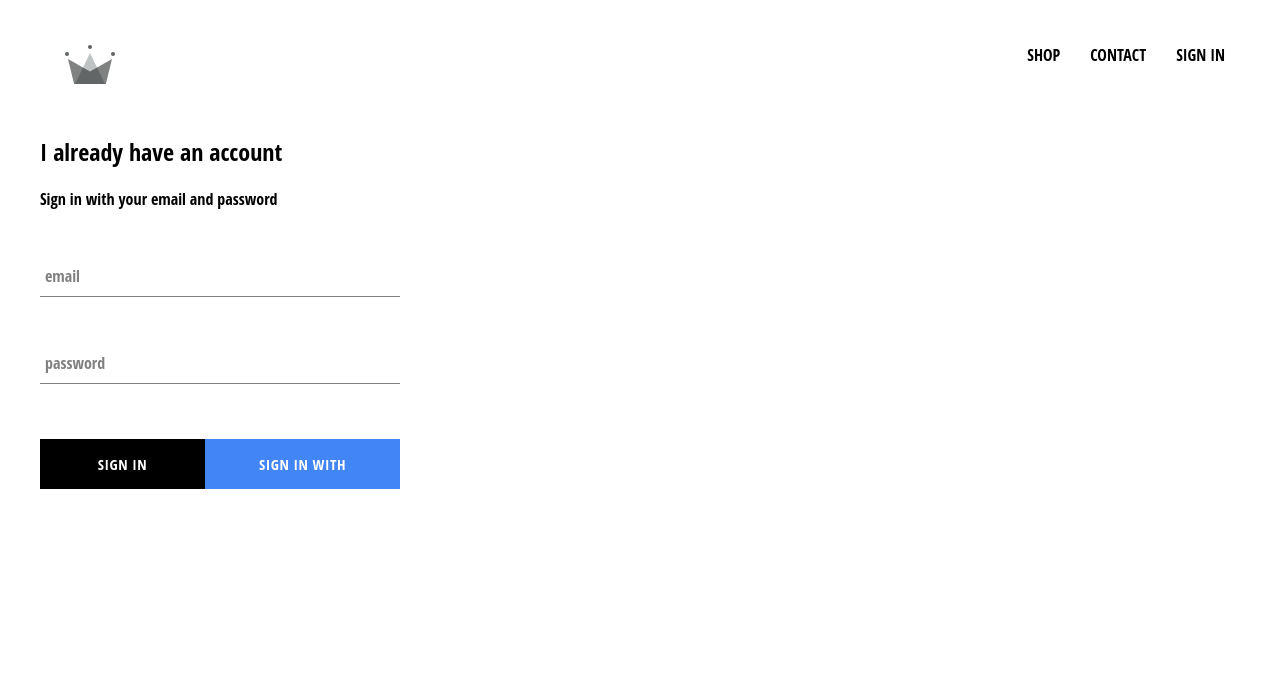
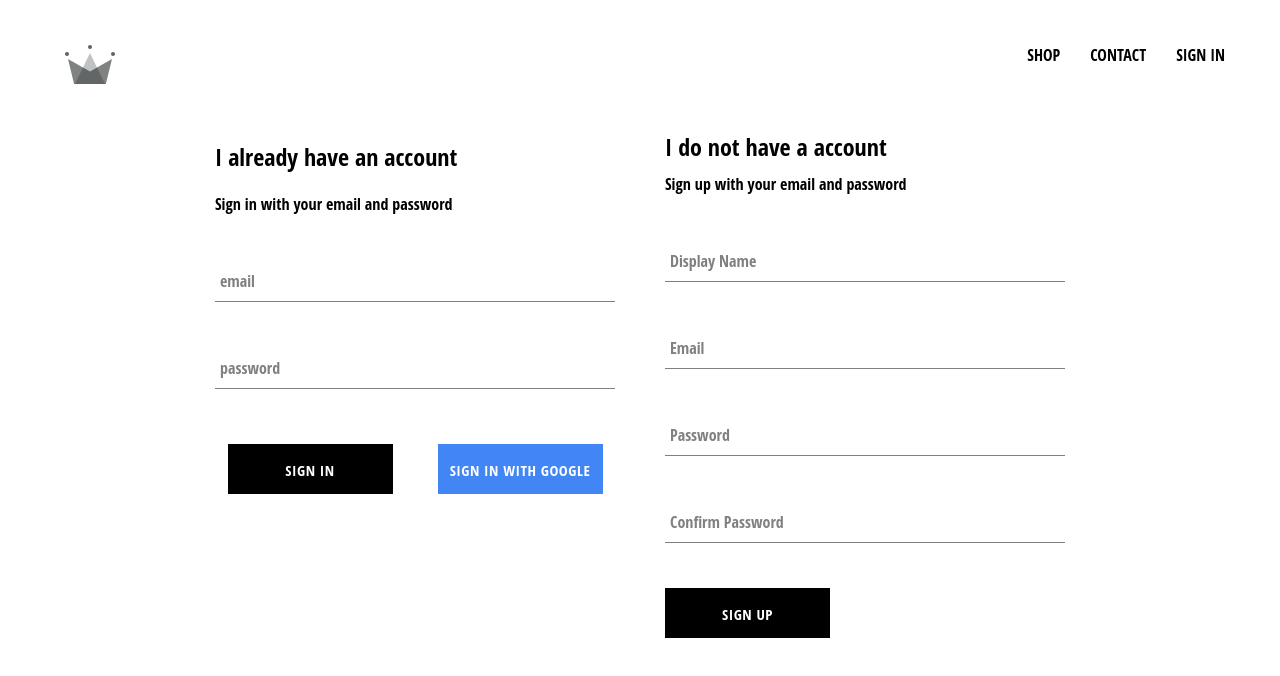
Before and after one commit to harshj5246/crwn-store, a React (Create React App) app: page /signin in a window 1280 px wide. Shown: the top 676 px of the page. Built offline with nearby package versions, Linux system fonts and the light colour scheme; no server answers.

Commit message:
create signup page and connect to firebase

```diff
--- a/src/App.js
+++ b/src/App.js
@@ -6,8 +6,8 @@
 import ShopPage from  './pages/shop/shop.component';
 import Header from './components/header/header.component';
 import SignInAndSignUpPage from './pages/sign-in-and-sign-up/sign-in-and-sign-up.component';
-import { auth } from './firebase/firebase.utils';
-
+import { auth, createUserProfileDocument } from './firebase/firebase.utils';
+//import { useRef } from 'react';
 
 class App extends React.Component {
   constructor(){
@@ -20,17 +20,30 @@
 
   unsubscribeFromAuth = null;
 
-  componentDidMount(){
-   this.unsubscribeFromAuth = auth.onAuthStateChanged(user => {
-      this.setState({ currentUser: user });
+  componentDidMount() {
+    this.unsubscribeFromAuth = auth.onAuthStateChanged(async userAuth => {
+      if (userAuth) {
+        const userRef = await createUserProfileDocument(userAuth);
 
-      console.log(user);
+        userRef.onSnapshot(snapShot => {
+          this.setState({
+            currentUser: {
+              id: snapShot.id,
+              ...snapShot.data()
+            }
+          });
+
+          console.log(this.state);
+        });
+      }
+
+      this.setState({ currentUser: userAuth });
     });
   }
-    componentWillUnmount() {
-      this.unsubscribeFromAuth();
-    }
 
+  componentWillUnmount() {
+    this.unsubscribeFromAuth();
+  }
 
 
 
--- a/src/components/custom-button/custom-button.styles.scss
+++ b/src/components/custom-button/custom-button.styles.scss
@@ -4,7 +4,7 @@
     height: 50px;
     letter-spacing: 0.5px;
     line-height: 50px;
-    padding: 0 35px 0 35px;
+    padding: 0.1 35px 0 35px;
     font-size: 15px;
     background-color: black;
     color: white;
@@ -13,6 +13,7 @@
     font-weight: bolder;
     border: none;
     cursor: pointer;
+
 
     &:hover {
       background-color: white;
@@ -23,6 +24,7 @@
     &.google-sign-in {
         background-color: #4285f4;
         color: white;
+        margin-left: 20px;
 
         &:hover {
             background-color: #357ae8;
--- a/src/components/sign-in/sign-in.component.jsx
+++ b/src/components/sign-in/sign-in.component.jsx
@@ -54,7 +54,7 @@
           />
           <div className='buttons'>
           <CustomButton type='submit'> Sign in </CustomButton>
-          <CustomButton onClick={signInWithGoogle} isGoogleSignIn> Sign in with Google  </CustomButton>
+          <CustomButton onClick={signInWithGoogle} isGoogleSignIn>Sign in with Google </CustomButton>
 
           </div>
            </form>
--- a/src/components/sign-in/sign-in.styles.scss
+++ b/src/components/sign-in/sign-in.styles.scss
@@ -1,5 +1,5 @@
 .sign-in {
-    width: 360px;
+    width: 400px;
     display: flex;
     flex-direction: column;
   }
--- /dev/null
+++ b/src/components/sign-up/sign-up.component.jsx
@@ -0,0 +1,102 @@
+import React from 'react';
+
+import FormInput from '../form-input/form-input.component';
+import CustomButton from '../custom-button/custom-button.component';
+import { auth, createUserProfileDocument } from '../../firebase/firebase.utils';
+
+import './sign-up.styles.scss';
+
+class SignUp extends React.Component {
+    constructor() {
+      super();
+
+      this.state = {
+        displayName: '',
+        email: '',
+        password: '',
+        confirmPassword: ''
+      };
+    }
+
+    handleSubmit = async event => {
+      event.preventDefault();
+
+      const { displayName, email, password, confirmPassword } = this.state;
+
+      if (password !== confirmPassword) {
+        alert("passwords don't match");
+        return;
+      }
+
+      try {
+        const { user } = await auth.createUserWithEmailAndPassword(
+          email,
+          password
+        );
+
+        await createUserProfileDocument(user, { displayName });
+
+        this.setState({
+          displayName: '',
+          email: '',
+          password: '',
+          confirmPassword: ''
+        });
+      } catch (error) {
+        console.error(error);
+      }
+    };
+
+    handleChange = event => {
+      const { name, value } = event.target;
+
+      this.setState({ [name]: value });
+    };
+
+    render() {
+      const { displayName, email, password, confirmPassword } = this.state;
+      return (
+        <div className='sign-up'>
+          <h2 className='title'>I do not have a account</h2>
+          <span>Sign up with your email and password</span>
+          <form className='sign-up-form' onSubmit={this.handleSubmit}>
+            <FormInput
+              type='text'
+              name='displayName'
+              value={displayName}
+              onChange={this.handleChange}
+              label='Display Name'
+              required
+            />
+            <FormInput
+              type='email'
+              name='email'
+              value={email}
+              onChange={this.handleChange}
+              label='Email'
+              required
+            />
+            <FormInput
+              type='password'
+              name='password'
+              value={password}
+              onChange={this.handleChange}
+              label='Password'
+              required
+            />
+            <FormInput
+              type='password'
+              name='confirmPassword'
+              value={confirmPassword}
+              onChange={this.handleChange}
+              label='Confirm Password'
+              required
+            />
+            <CustomButton type='submit'>SIGN UP</CustomButton>
+          </form>
+        </div>
+      );
+    }
+  }
+
+  export default SignUp;
--- /dev/null
+++ b/src/components/sign-up/sign-up.styles.scss
@@ -0,0 +1,5 @@
+.sign-up {
+    width: 400px;
+    display: flex;
+    flex-direction: column;
+  }
--- a/src/firebase/firebase.utils.js
+++ b/src/firebase/firebase.utils.js
@@ -1,6 +1,8 @@
 import firebase from 'firebase/app';
 import 'firebase/auth';
 import 'firebase/firestore';
+//import { useRef } from 'react';
+
 
 const config = {
     apiKey: "AIzaSyBpymDXmkiEUEof44EuPGXKKwS-oFo3qsE",
@@ -11,14 +13,38 @@
     appId: "1:211931415807:web:eb45bd2783c24d936678ca",
     measurementId: "G-BD2H05RTTN"
   };
-
   firebase.initializeApp(config);
 
-  export const auth =firebase.auth();
-  export const firestore = firebase.firestore();
+export const createUserProfileDocument = async (userAuth, additionalData) => {
+  if (!userAuth) return;
 
-  const provider = new  firebase.auth.GoogleAuthProvider();
-  provider.setCustomParameters({ prompt: 'select_account' });
-  export const signInWithGoogle = () => auth.signInWithPopup(provider);
+  const userRef = firestore.doc(`users/${userAuth.uid}`);
 
-  export default firebase;
+  const snapShot = await userRef.get();
+
+  if (!snapShot.exists) {
+    const { displayName, email } = userAuth;
+    const createdAt = new Date();
+    try {
+      await userRef.set({
+        displayName,
+        email,
+        createdAt,
+        ...additionalData
+      });
+    } catch (error) {
+      console.log('error creating user', error.message);
+    }
+  }
+
+  return userRef;
+};
+
+export const auth = firebase.auth();
+export const firestore = firebase.firestore();
+
+const provider = new firebase.auth.GoogleAuthProvider();
+provider.setCustomParameters({ prompt: 'select_account' });
+export const signInWithGoogle = () => auth.signInWithPopup(provider);
+
+export default firebase;
--- a/src/pages/sign-in-and-sign-up/sign-in-and-sign-up.component.jsx
+++ b/src/pages/sign-in-and-sign-up/sign-in-and-sign-up.component.jsx
@@ -1,12 +1,14 @@
 import React from 'react';
 
 import SignIn from '../../components/sign-in/sign-in.component';
+import SignUp from '../../components/sign-up/sign-up.component';
 
 import './sign-in-and-sign-up.styles.scss';
 
 const SignInAndSignUpPage = () => (
   <div className='sign-in-and-sign-up'>
     <SignIn />
+    <SignUp />
   </div>
 );
 
--- a/src/pages/sign-in-and-sign-up/sign-in-and-sign-up.styles.scss
+++ b/src/pages/sign-in-and-sign-up/sign-in-and-sign-up.styles.scss
@@ -0,0 +1,6 @@
+.sign-in-and-sign-up {
+    width: 850px;
+    display: flex;
+    justify-content: space-between;
+    margin: 30px auto;
+}
```
